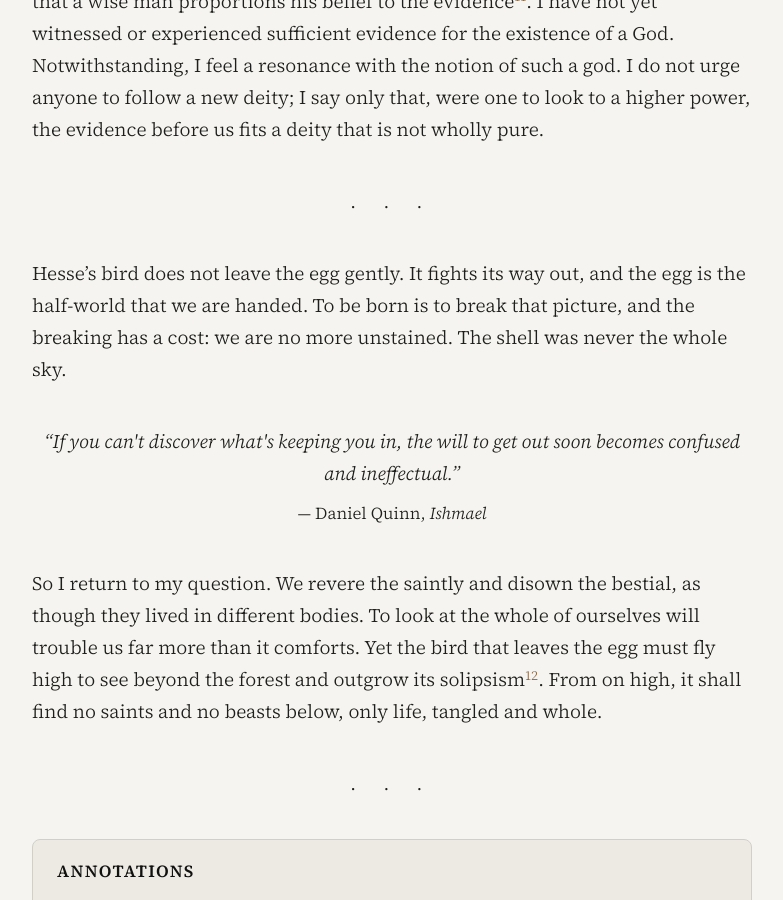
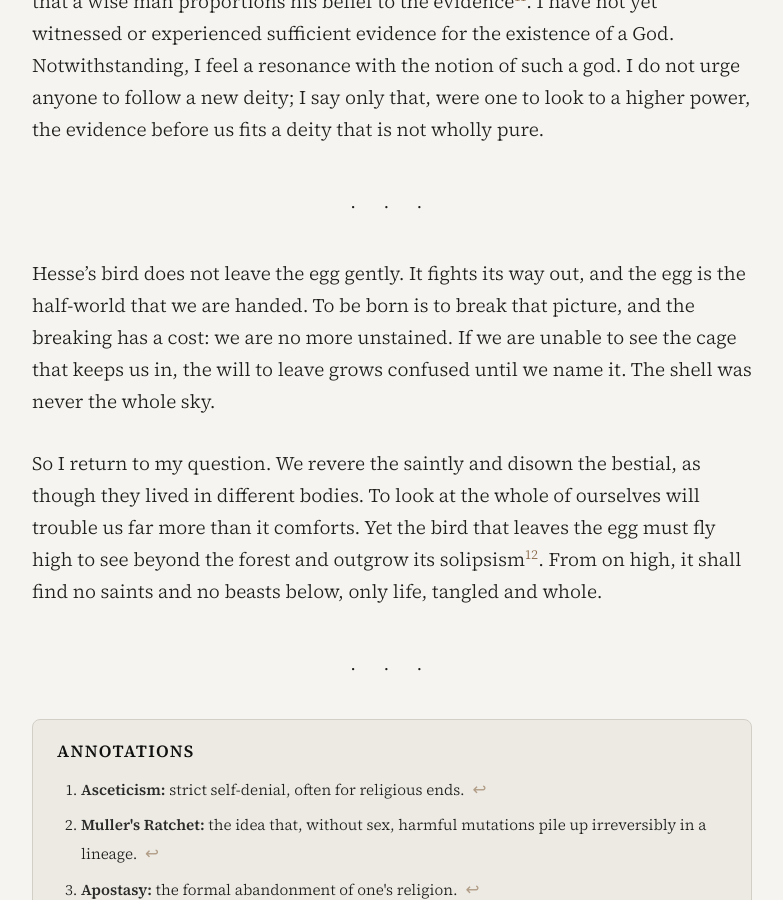
Before and after one commit to pytholic/pytholic.github.io, a Jekyll site: the page built from notes/concerning-the-concealed-half-of-existence/index.html, in a window 1280 px wide and 900 px high, scrolled down 3039 px. Shown: the whole window, without its empty margins (248-1031 px from the left). Built offline with Jekyll 4.4.1, drawn with Linux system fonts in a browser that asks for light colours; nearby versions of some CDN libraries.

Commit message:
(essay) revise egg paragraph and remove Quinn quote

```diff
--- a/notes/concerning-the-concealed-half-of-existence/index.html
+++ b/notes/concerning-the-concealed-half-of-existence/index.html
@@ -33,12 +33,7 @@ tags: [Personal, Philosophy]
 
 <hr class="section-break" />
 
-<p>Hesse’s bird does not leave the egg gently. It fights its way out, and the egg is the half-world that we are handed. To be born is to break that picture, and the breaking has a cost: we are no more unstained. The shell was never the whole sky.</p>
-
-<blockquote class="epigraph mid">
-<p>“If you can't discover what's keeping you in, the will to get out soon becomes confused and ineffectual.”</p>
-<cite>— Daniel Quinn, <i>Ishmael</i></cite>
-</blockquote>
+<p>Hesse’s bird does not leave the egg gently. It fights its way out, and the egg is the half-world that we are handed. To be born is to break that picture, and the breaking has a cost: we are no more unstained. If we are unable to see the cage that keeps us in, the will to leave grows confused until we name it. The shell was never the whole sky.</p>
 
 <p>So I return to my question. We revere the saintly and disown the bestial, as though they lived in different bodies. To look at the whole of ourselves will trouble us far more than it comforts. Yet the bird that leaves the egg must fly high to see beyond the forest and outgrow its solipsism<sup class="noteref" id="ref-12"><a href="#note-12">12</a></sup>. From on high, it shall find no saints and no beasts below, only life, tangled and whole.</p>
 
```
